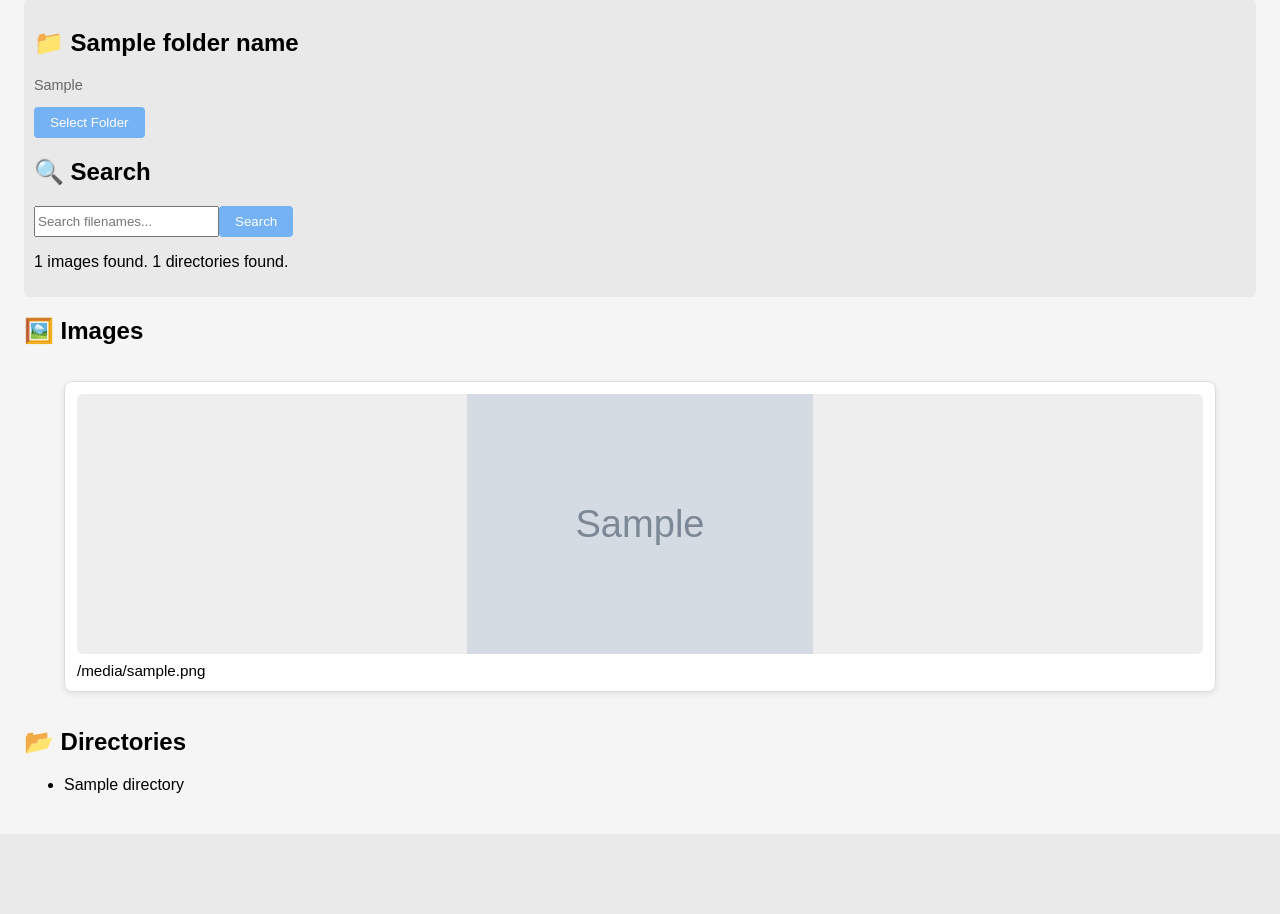
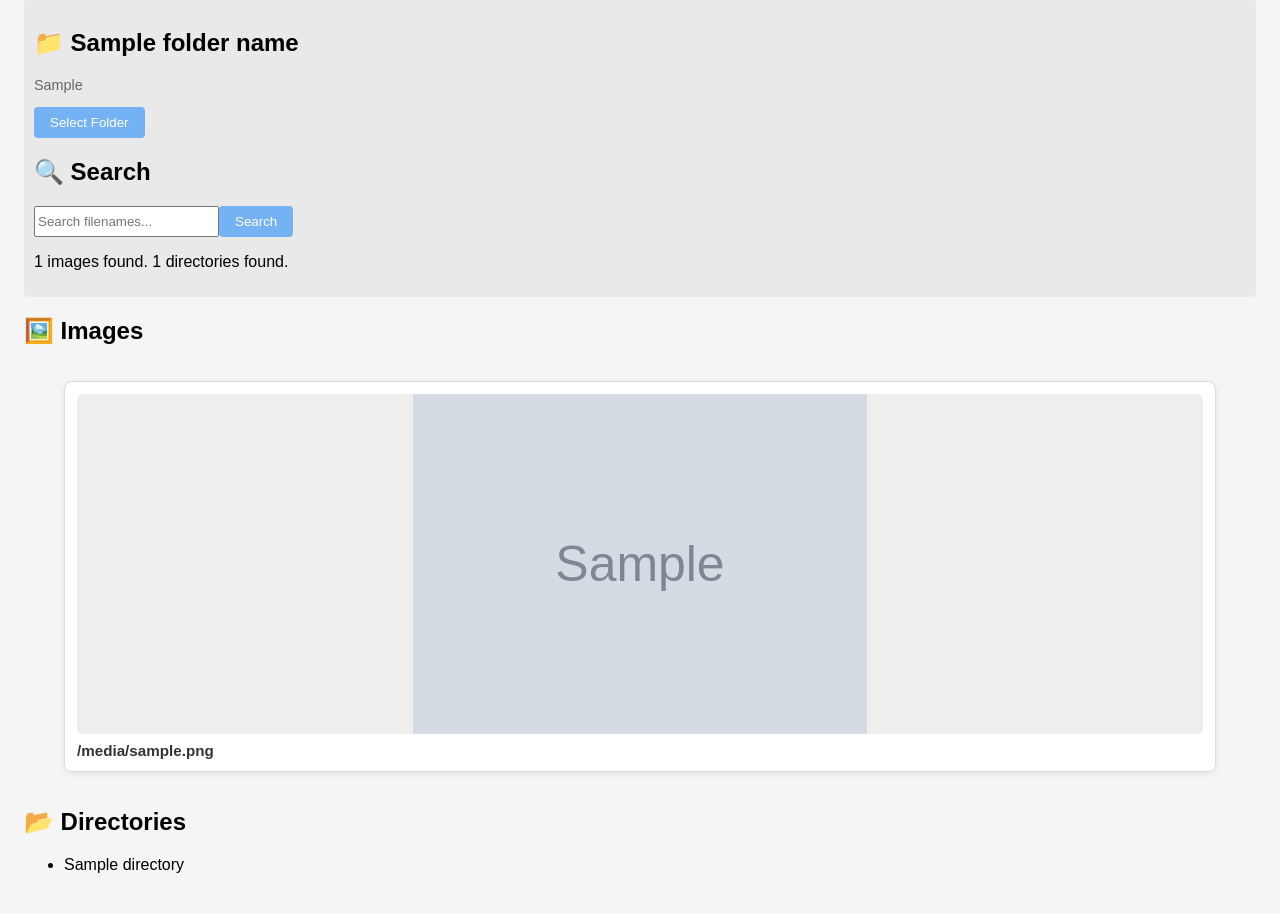
Before and after one commit to NullWhiteCode/MemeBrain, a Flask app: template templates/index.html in a window 1280 px wide. Shown: the part 105-1019 px from the top of the page. Before the commit the page ends 898 px from the top, so only its background shows below. Run offline with Flask 3, Linux system fonts and the light colour scheme; the template is opened without the code that fills it: most values are stand-ins (such as "Sample title", 1, 10 or a date in 2020); grey boxes marked "Sample" are stand-in pictures.

Commit message:
Further improvements to the UI and code structure. Added folder name display and improved file listing with captions.

```diff
--- a/static/CSS/style.css
+++ b/static/CSS/style.css
@@ -1,6 +1,6 @@
 .image-grid {
   display: grid;
-  grid-template-columns: repeat(auto-fit, minmax(240px, 1fr));
+  grid-template-columns: repeat(auto-fit, minmax(300px, 1fr));
   gap: 1.5rem;
   align-items: start;
 }
@@ -17,7 +17,7 @@
 
 .image-card img {
   width: 100%;
-  height: 260px;
+  height: 340px;
   object-fit: contain;
   display: block;
   border-radius: 6px;
@@ -34,8 +34,19 @@
   word-break: break-word;
 }
 
+.image-card filename,
+.image-card .filename {
+  font-weight: bold;
+  color: #333;
+  display: block;
+  overflow: hidden;
+  text-overflow: ellipsis;
+  white-space: nowrap;
+  max-width: 100%;
+}
+
 .container {
-  max-width: 1500px;
+  max-width: 1800px;
   margin: 0 auto;
   padding: 1rem;
 }
--- a/templates/index.html
+++ b/templates/index.html
@@ -67,7 +67,9 @@
                 alt="{{ file }}"
               />
             </a>
-            <figcaption>{{ file }}</figcaption>
+            <figcaption class="filename" title="{{ file }}">
+              {{ file }}
+            </figcaption>
           </figure>
           {% endfor %}
         </div>
```
